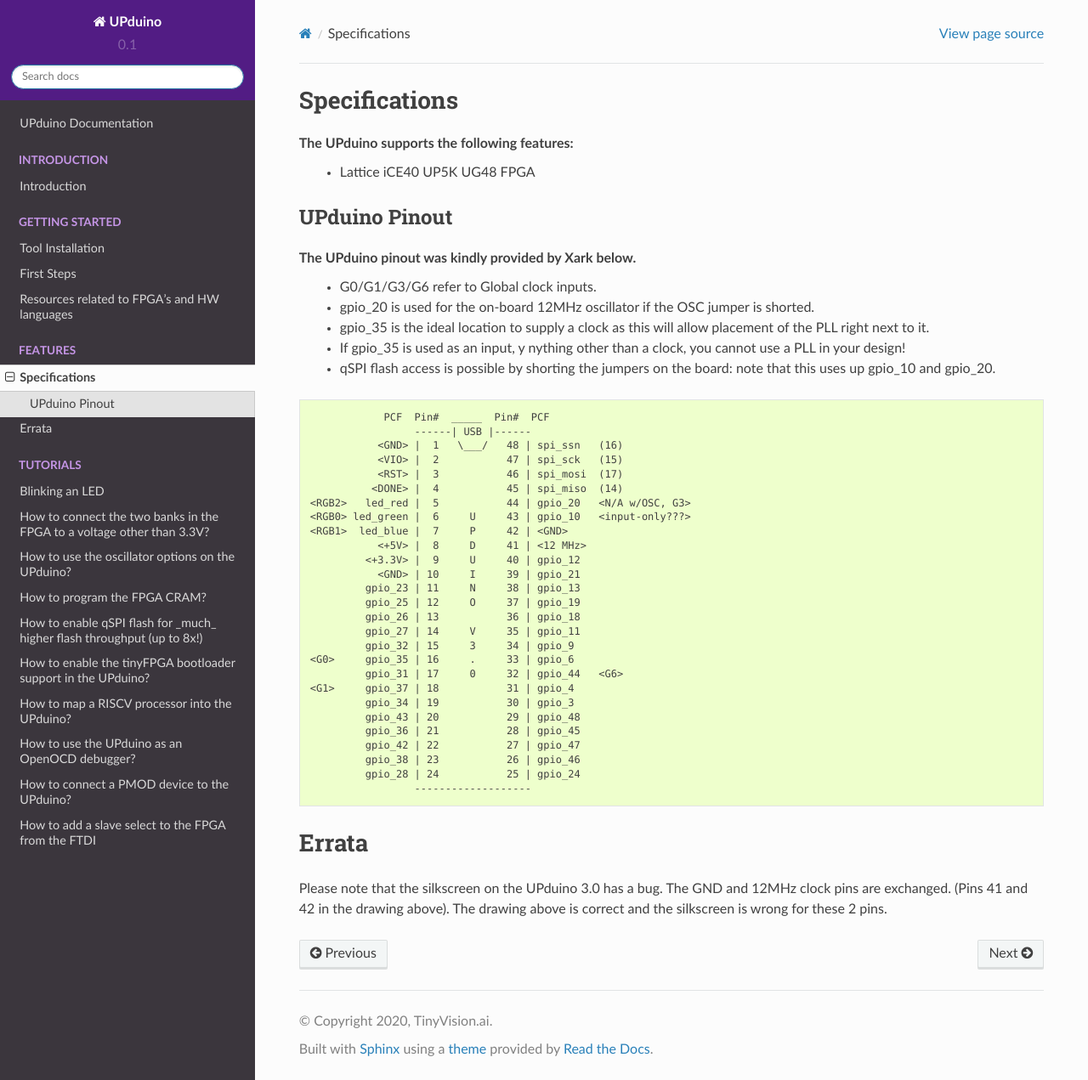
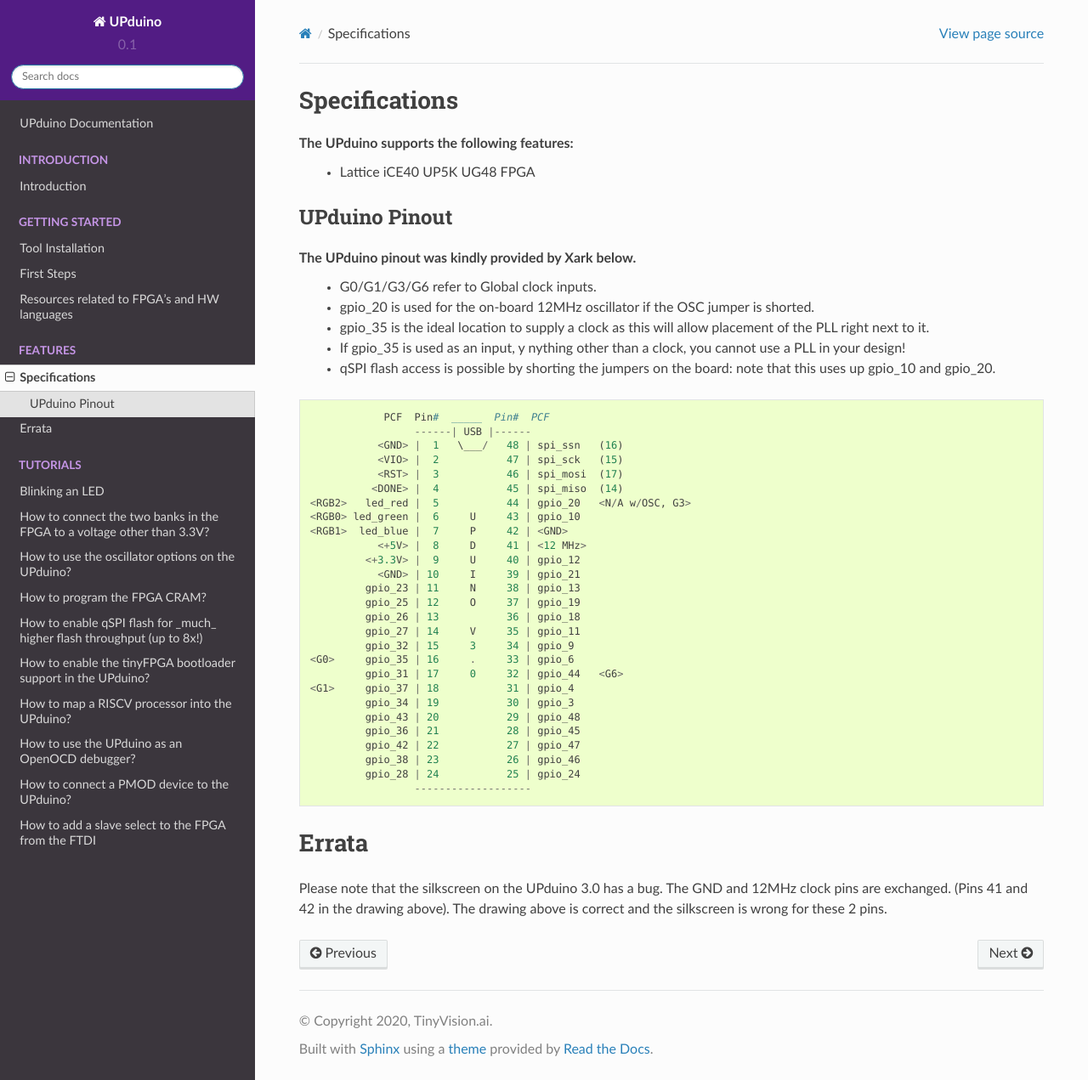
Before and after one commit to tinyvision-ai-inc/UPduino-v3.0, a Sphinx documentation site: the page built from docs/source/features/specs.rst, in a window 1280 px wide and 1271 px high. Shown: the whole window at 85% size. Built offline with Sphinx 7.4.7 and the Read the Docs theme 2.0.0, drawn with Linux system fonts in a browser that asks for light colours; pages that are not in the unit, such as notebooks, are missing from menus; some of the changed lines change nothing that is shown.

Commit message:
Removed incorrect note on gpio_10

```diff
--- a/docs/source/features/specs.rst
+++ b/docs/source/features/specs.rst
@@ -21,7 +21,7 @@
                  <RST> |  3           46 | spi_mosi  (17)
                 <DONE> |  4           45 | spi_miso  (14)
       <RGB2>   led_red |  5           44 | gpio_20   <N/A w/OSC, G3>
-      <RGB0> led_green |  6     U     43 | gpio_10   <input-only???>
+      <RGB0> led_green |  6     U     43 | gpio_10
       <RGB1>  led_blue |  7     P     42 | <GND>
                  <+5V> |  8     D     41 | <12 MHz>
                <+3.3V> |  9     U     40 | gpio_12
```
